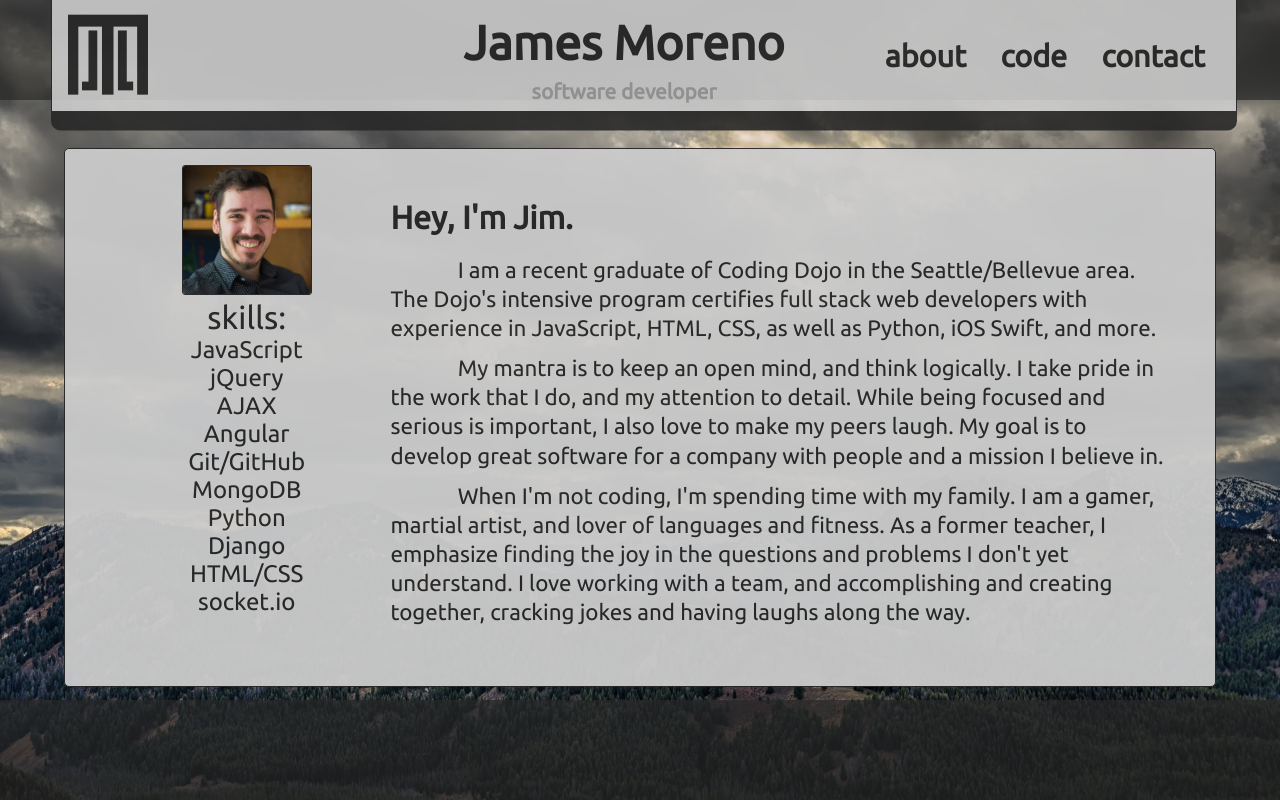
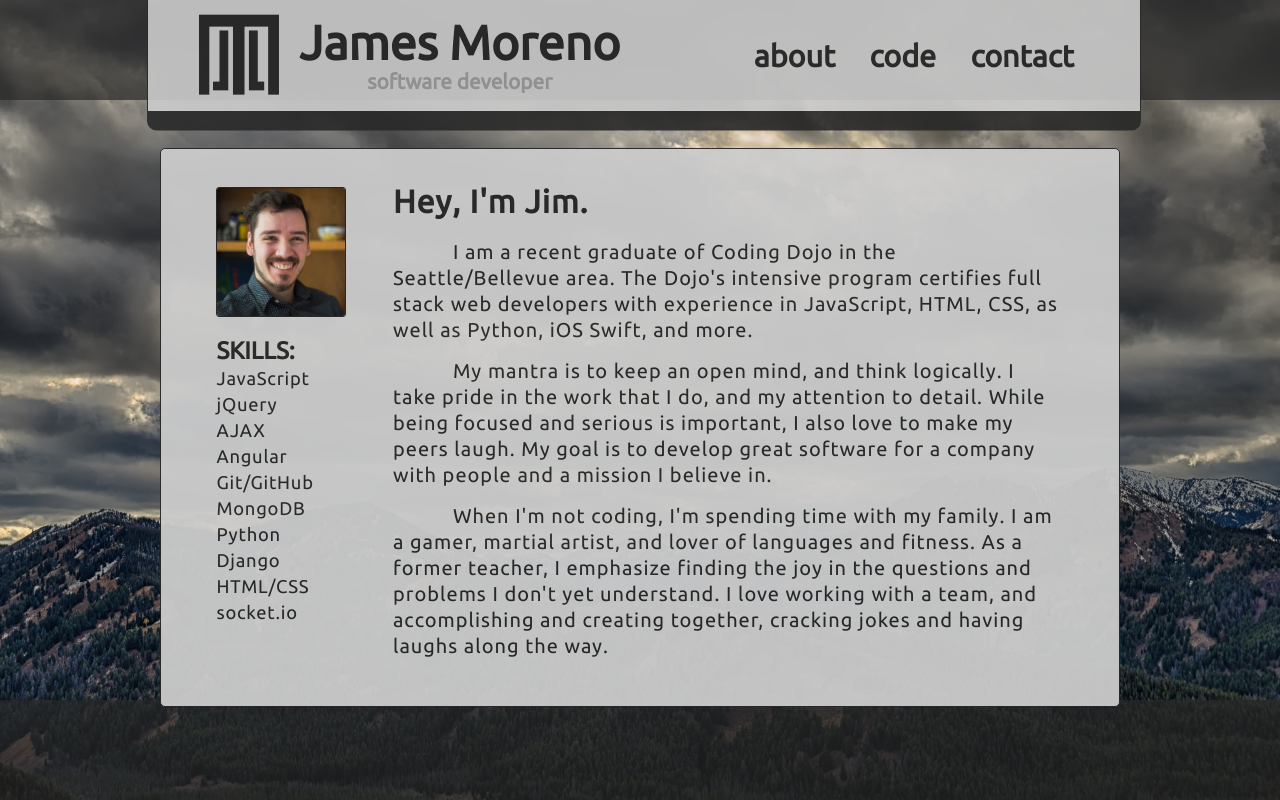
Before and after one commit to james-moreno/portfolio, a website: page client/index.html in a window 1280 px wide. Drawn offline with nearby package versions, Linux system fonts and the light colour scheme; files whose address does not match are found by name.

Commit message:
adjusted fonts and nav bar

```diff
--- a/client/assets/styles.css
+++ b/client/assets/styles.css
@@ -40,24 +40,33 @@ body {
 * {
     color: #282828;
 }
+
 .nav_word {
     font-size: 1.9em;
     font-family: 'Ubuntu', sans-serif;
     font-weight: 600;
-    display: block;
     text-decoration: none;
     margin: 0em .5em 0em .5em;
 }
+
 .nav_word:hover {
     text-decoration: underline;
 }
 #skillsTitle {
-    font-size: 2em;
-    font-family: 'Ubuntu', sans-serif;
-}
-.skillList {
     font-size: 1.5em;
     font-family: 'Ubuntu', sans-serif;
+    font-weight: 800;
+    text-transform: uppercase;
+    margin-top: 20px;
+    height: 31px;
+}
+
+.skillList {
+    font-size: 1.15em;
+    font-family: 'Ubuntu', sans-serif;
+    font-weight: 100;
+    letter-spacing: .75px;
+    margin-bottom: 5px;
 }
 #aboutMeTitle {
     font-size: 2em;
@@ -68,15 +77,15 @@ body {
 }
 .aboutMe {
     text-indent: 3em;
-    font-size: 1.4em;
+    font-size: 1.25em;
     font-weight: 400;
     font-family: 'Ubuntu', sans-serif;
     line-height: 1.3;
-    margin-top: .5em;
-    margin-bottom: .5em;
+    letter-spacing: 1px;
+    margin-top: .75em;
+    margin-bottom: .75em;
 }
 #aboutContainer {
-    padding: 1em;
     background: #cccccc;
     opacity: .95;
     border: 1px solid #282828;
@@ -135,7 +144,9 @@ body {
     margin-bottom: 1em;
     text-indent: 2em;
     text-align: left;
-    font-size: 1.2em;
+    font-size: 1em;
+    letter-spacing: 1px;
+    line-height: 1.3;
     font-family: 'Ubuntu', sans-serif;
 }
 #projectImgThree {
@@ -200,18 +211,21 @@ body {
     height: 8em;
     border: 1px solid #282828;
     border-radius: 3px;
+    display: block;
 }
 #navLogoBox {
     float: left;
+    margin-left: 35px;
 }
 #navLinksBox {
     display: inline-block;
     float: right;
     margin-top: 1.5em;
+    margin-right: 35px;
 }
 #name_stuff {
-    position: relative;
-    left: 10%;
+    float: left;
+    margin-left: 20px;
 }
 #name_plate {
     font-size: 3em;
@@ -223,20 +237,25 @@ body {
     font-family: 'Ubuntu', sans-serif;
     color: #9b9b9b;
     font-weight: 700;
-    margin-top: .5em;
 }
+
 #name_sub:hover {
     color: #c65f5f;
     font-weight: 700;
 }
+
 .imgSkillsBox, .nav_word, #name_stuff {
     display: inline-block;
 }
+
 .imgSkillsBox {
-    width: 25%;
+    width: 18%;
     margin-left: auto;
     margin-right: auto;
+    text-align: left;
+    margin-top: 4%;
 }
+
 #container {
     width: 100%;
     min-height: 50vh;
@@ -244,33 +263,35 @@ body {
 }
 #partials {
     display: flex;
-    width: 90%;
-    min-height: 50vh;
+    width: 75%;
+    min-height: 40vh;
     margin-top: 3em;
     margin-left: auto;
     margin-right: auto;
-    margin-bottom: 3em;
+    margin-bottom: auto;
 }
+
 #nav_box {
     display: inline-block;
     background: #cccccc;
-    width: 90%;
+    width: 75%;
     height: 80px;
     padding: 1em;
     border-bottom: 20px solid #282828;
     border-right:1px solid #282828;
     border-left:1px solid #282828;
     animation-delay: 1s;
-    position: relative;
+    position: absolute;
     top: -132px;
     border-bottom-right-radius: 10px;
     border-bottom-left-radius: 10px;
     z-index: 99999;
     left:0;
-    margin-left: 4%;
+    margin-left: 11.5%;
     position: absolute;
     opacity: .9;
 }
+
 #contactContainer {
     margin-top:4em;
     background: #cccccc;
@@ -294,8 +315,8 @@ body {
 }
 #letterBoxBottom {
     position: absolute;
+    left: 0;
     bottom: 0;
-    vertical-align: bottom;
     z-index: 0
 }
 .animated-quick {
```
